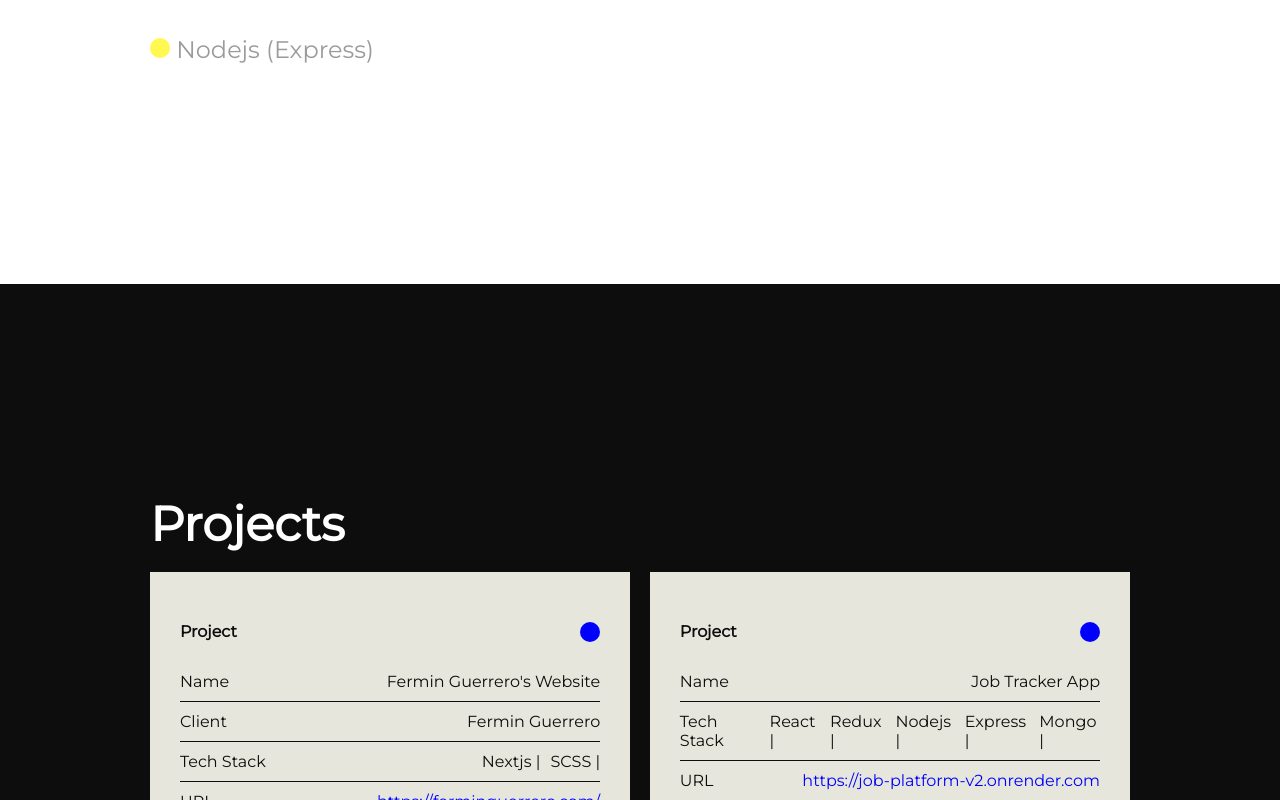
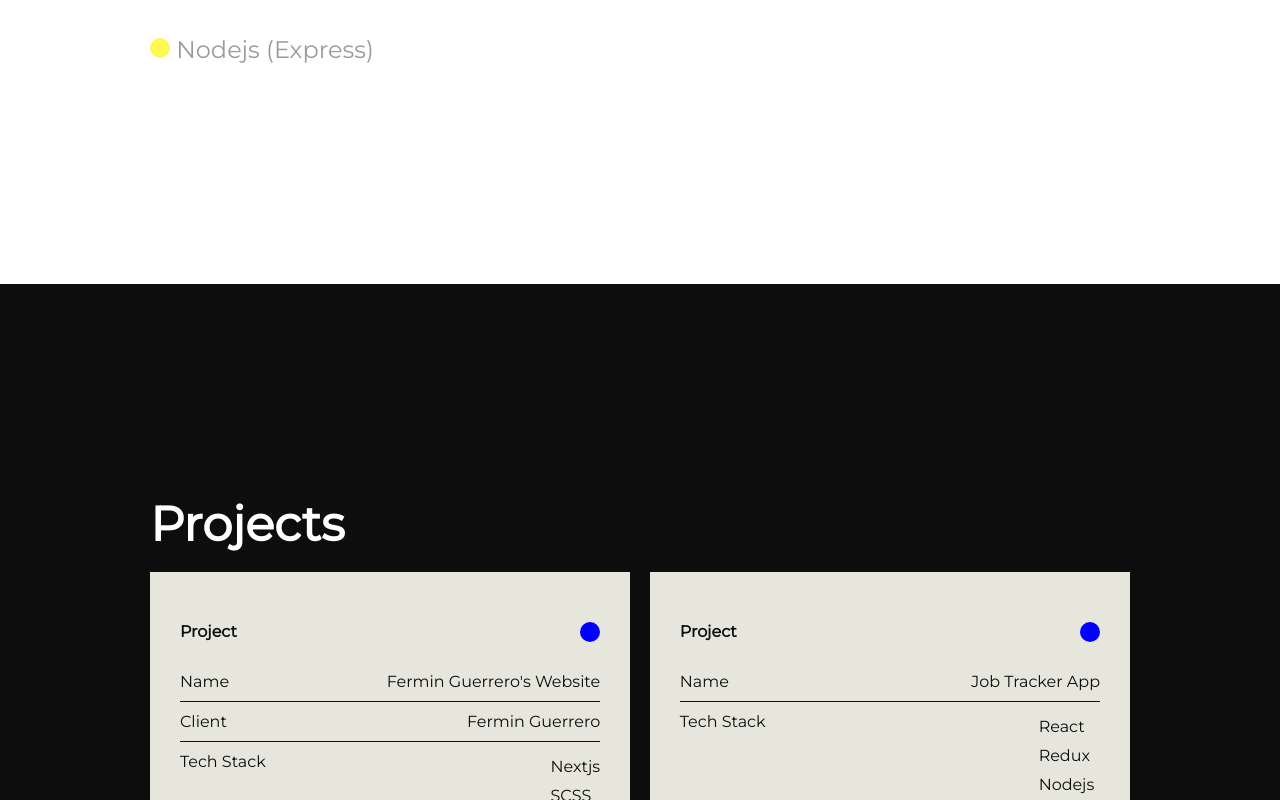
Before and after one commit to lalidiaz/lauradev, a React (Create React App) app: page / in a window 1280 px wide. Shown: the part 2000-2800 px from the top of the page. Built offline with nearby package versions, Linux system fonts and the light colour scheme.

Commit message:
fix mobile style projects section

```diff
--- a/src/App.js
+++ b/src/App.js
@@ -248,7 +248,7 @@ const App = () => {
                 <Card label="Tech Stack">
                   <TechStack>
                     {stack.map((s) => (
-                      <p key={s}>{s} |</p>
+                      <p key={s}>{s} </p>
                     ))}
                   </TechStack>
                 </Card>
--- a/src/styles/Home.js
+++ b/src/styles/Home.js
@@ -86,9 +86,11 @@ export const AboutTextContainer = styled.div`
 export const TitleStyle = styled(motion.h2)`
   font-size: 1.2rem;
   line-height: 4.944rem;
+  padding:20px;
   @media ${device.laptop} {
     font-size: 3rem;
     line-height: 5rem;
+    padding:0px;
   }
 `;
 
@@ -145,7 +147,8 @@ export const SkillCircle = styled.div`
 `;
 
 export const ProjectsSection = styled.section`
-  padding: 20px;
+  padding:20px;
+
   @media ${device.laptop} {
     padding: 200px 150px;
   }
@@ -172,11 +175,11 @@ export const ProjectsContainer = styled(motion.section)`
 `;
 
 export const ProjectCard = styled.div`
-  width: 100%;
+  width: auto;
   background-color: #e6e6dc;
   color: #0d0d0d;
   margin: 8px 0px;
-  padding: 30px;
+  padding:20px;
 
   &:hover {
     background-color: rgba(237, 105, 41, 1);
@@ -184,10 +187,12 @@ export const ProjectCard = styled.div`
 
   @media ${device.tablet} {
     width: 49%;
+      padding: 30px;
   }
 
   @media ${device.laptop} {
     width: 49%;
+    padding: 30px;
   }
 `;
 
@@ -204,8 +209,9 @@ export const ProjectCardTitle = styled.div`
 
 export const TechStack = styled.div`
   display: flex;
+  flex-direction:column;
   p {
-    padding-left: 10px;
+    padding:5px 0px;
   }
 `;
 
```
